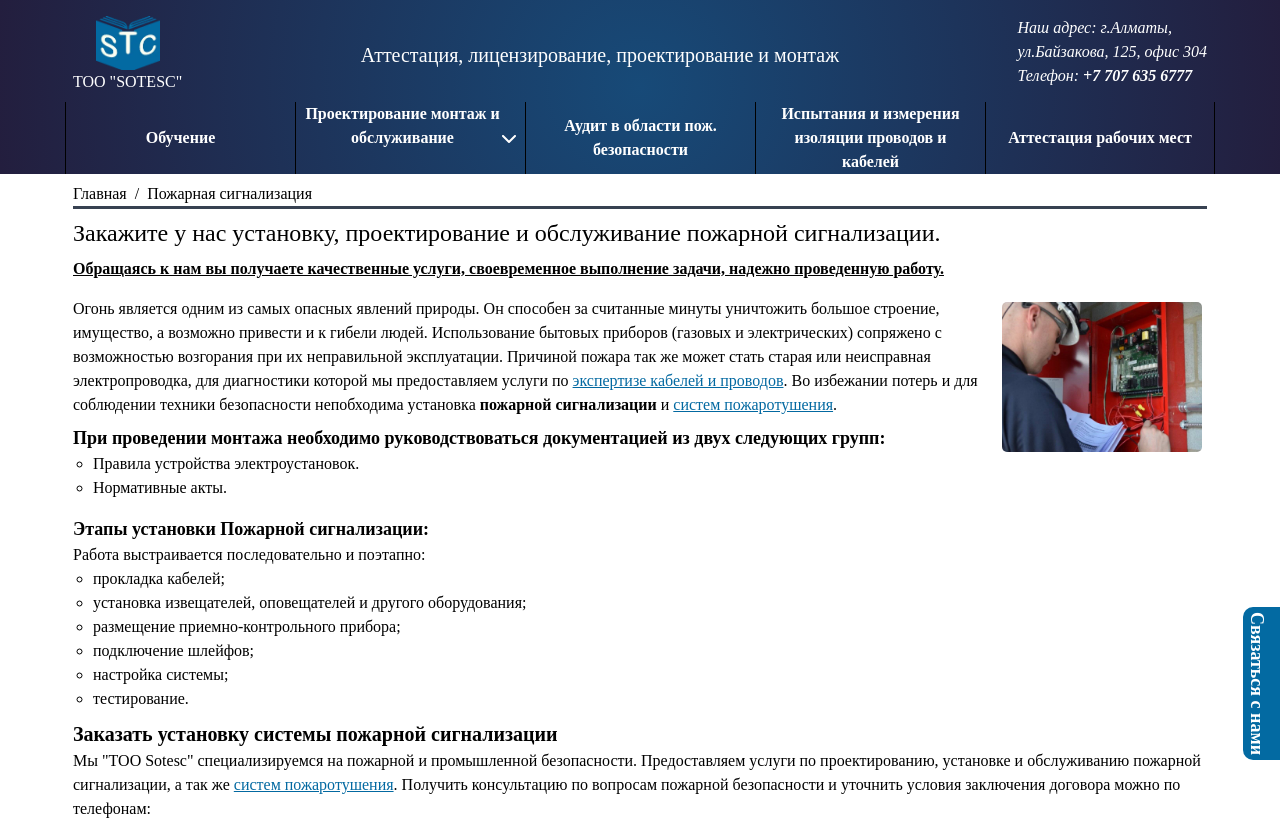
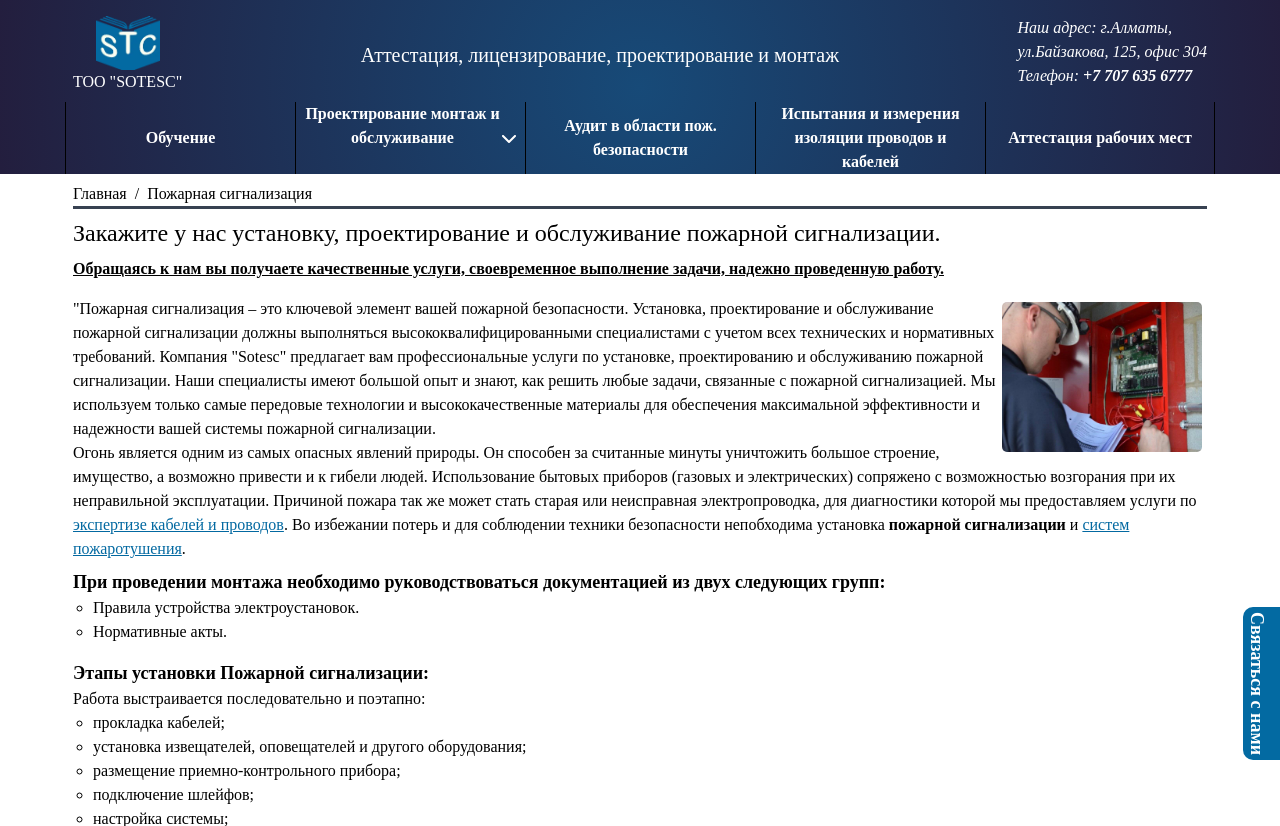
Before and after one commit to RuslanAmraev/Sotesc, a PHP site: page /fireSafety in a window 1280 px wide. Shown: the top 826 px of the page. Run offline with PHP 8.4, Linux system fonts and the light colour scheme; style sheets or scripts are compiled from the project's sources; some web fonts are replaced.

Commit message:
Update fireSafety.php

```diff
--- a/fireSafety.php
+++ b/fireSafety.php
@@ -28,6 +28,10 @@
             </p>
             <div class="mt-2">
                 <img class="fireSyatem-img" src="./img/ПС.jpeg" alt="Монтаж пожарной сигнализации">
+                <p>
+                    "Пожарная сигнализация – это ключевой элемент вашей пожарной безопасности. Установка, проектирование и обслуживание пожарной сигнализации должны выполняться высококвалифицированными специалистами с учетом всех технических и нормативных требований.
+                    Компания "Sotesc" предлагает вам профессиональные услуги по установке, проектированию и обслуживанию пожарной сигнализации. Наши специалисты имеют большой опыт и знают, как решить любые задачи, связанные с пожарной сигнализацией. Мы используем только самые передовые технологии и высококачественные материалы для обеспечения максимальной эффективности и надежности вашей системы пожарной сигнализации.
+                </p>
                 <p>
                     Огонь является одним из самых опасных явлений природы. Он способен за считанные минуты уничтожить большое строение, имущество, а возможно привести и к гибели людей. Использование бытовых приборов (газовых и электрических) сопряжено с возможностью возгорания при их неправильной эксплуатации. Причиной пожара так же может стать старая или неисправная электропроводка, для диагностики которой мы предоставляем услуги по <a href="/cableAnalyse" class="link">экспертизе кабелей и проводов</a>. Во избежании потерь и для соблюдении техники безопасности непобходима установка <strong>пожарной сигнализации</strong> и <a href="/fireExtinguishingSystems" class="link">систем пожаротушения</a>.
                 </p>
```
